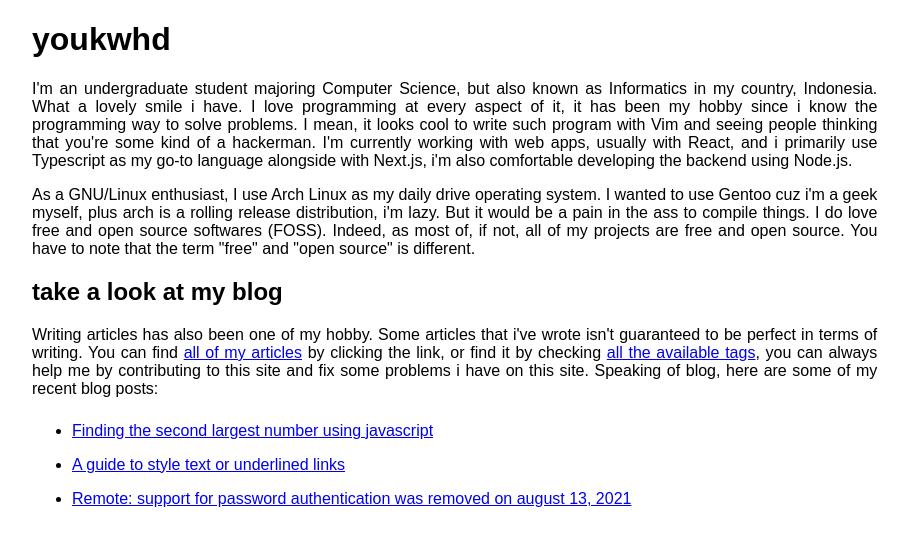
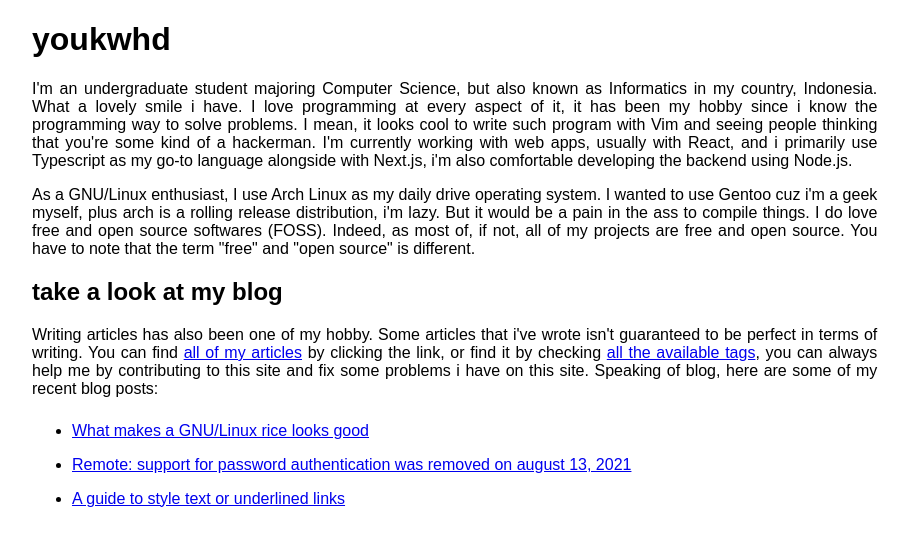
Before and after one commit to youkwhd/youkwhd.com, a Next.js app: page / in a window 1280 px wide. Shown: the top 546 px of the page, without its empty margins (24-932 px from the left). Built offline with nearby package versions, Linux system fonts and the light colour scheme.

Commit message:
fix recent posts on index page

```diff
--- a/pages/index.tsx
+++ b/pages/index.tsx
@@ -65,7 +65,7 @@ export const getStaticProps = () => {
         'slug',
     ]);
 
-    const recentPosts = allPosts.slice(0, 3);
+    const recentPosts = allPosts.reverse().slice(0, 3);
 
     return {
         props: {
```
